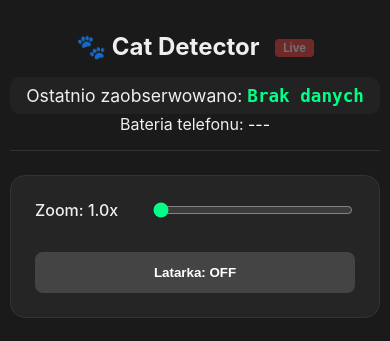
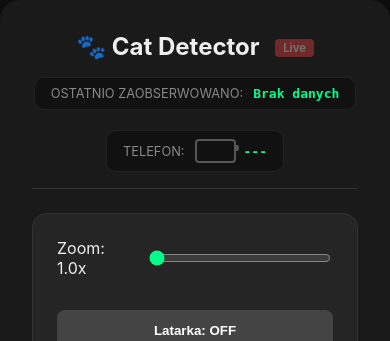
Before and after one commit to Kacper7011/cat-monitoring, a Flask app: page / in a window 390 px wide. Shown: the top 341 px of the page. Run offline with Flask 3, Linux system fonts and the light colour scheme; data that the repository does not hold is empty.

Commit message:
Add graphical battery icon to UI

```diff
--- a/server/static/css/style.css
+++ b/server/static/css/style.css
@@ -4,6 +4,8 @@
     --accent-color: #00ff88;
     --text-color: #efefef;
     --control-bg: #252525;
+    --danger-color: #ff4444;
+    --warning-color: #ffdd44;
 }
 
 body {
@@ -39,8 +41,73 @@ header {
 
 h1 { margin: 0; font-size: 1.5rem; }
 
+/* --- NOWA STATUS BAR (Status + Bateria) --- */
+.status-bar {
+    display: flex;
+    align-items: center;
+    gap: 20px;
+}
+
+.status-indicator, .battery-indicator {
+    display: flex;
+    align-items: center;
+    gap: 10px;
+    background: #111;
+    padding: 0.5rem 1rem;
+    border-radius: 10px;
+    border: 1px solid #222;
+}
+
+.label {
+    font-size: 0.8rem;
+    color: #888;
+    text-transform: uppercase;
+}
+
+.value {
+    color: var(--accent-color);
+    font-weight: bold;
+    font-family: monospace;
+}
+
+/* --- WIDŻET BATERII --- */
+.battery-container {
+    display: flex;
+    align-items: center;
+    gap: 8px;
+}
+
+.battery-shell {
+    width: 35px;
+    height: 18px;
+    border: 2px solid #555;
+    border-radius: 4px;
+    position: relative;
+    padding: 1px;
+}
+
+.battery-shell::after {
+    content: '';
+    position: absolute;
+    right: -5px;
+    top: 4px;
+    width: 3px;
+    height: 6px;
+    background: #555;
+    border-radius: 0 2px 2px 0;
+}
+
+.battery-level-bar {
+    height: 100%;
+    width: 0%; /* Animowane przez JS */
+    background: var(--accent-color);
+    border-radius: 1px;
+    transition: width 0.5s ease-in-out, background-color 0.5s ease;
+}
+
+/* --- RESZTA STYLI --- */
 .badge {
-    background: #ff4444;
+    background: var(--danger-color);
     font-size: 0.7rem;
     padding: 2px 8px;
     border-radius: 4px;
@@ -51,25 +118,11 @@ h1 { margin: 0; font-size: 1.5rem; }
     color: white;
 }
 
-/* KLUCZOWA POPRAWKA DLA OFFLINE */
 .badge.offline {
     background: #555 !important;
     animation: none !important;
     opacity: 1 !important;
     box-shadow: none !important;
-}
-
-.status-indicator {
-    font-size: 1.1rem;
-    background: #222;
-    padding: 0.5rem 1rem;
-    border-radius: 10px;
-}
-
-#last-seen {
-    color: var(--accent-color);
-    font-weight: bold;
-    font-family: monospace;
 }
 
 .controls {
@@ -87,11 +140,6 @@ h1 { margin: 0; font-size: 1.5rem; }
     display: flex;
     align-items: center;
     gap: 1rem;
-}
-
-.control-group label {
-    font-weight: 500;
-    min-width: 100px;
 }
 
 #zoom-slider {
@@ -220,4 +268,5 @@ h1 { margin: 0; font-size: 1.5rem; }
 @media (max-width: 768px) {
     .controls { flex-direction: column; align-items: stretch; }
     header { flex-direction: column; gap: 1rem; text-align: center; }
+    .status-bar { flex-direction: column; width: 100%; }
 }
--- a/server/static/js/main.js
+++ b/server/static/js/main.js
@@ -1,6 +1,7 @@
 document.addEventListener('DOMContentLoaded', () => {
     const statusElement = document.getElementById('last-seen');
-    const batteryElement = document.getElementById('battery-level'); // Nowy element
+    const batteryBar = document.getElementById('battery-level-bar');
+    const batteryText = document.getElementById('battery-text');
     const zoomSlider = document.getElementById('zoom-slider');
     const zoomVal = document.getElementById('zoom-val');
     const torchBtn = document.getElementById('torch-btn');
@@ -10,49 +11,57 @@ document.addEventListener('DOMContentLoaded', () => {
 
     let isTorchOn = false;
 
-    // Funkcja pomocnicza do kolorowania poziomu baterii
+    /**
+     * Aktualizuje graficzny interfejs baterii (pasek + tekst + kolor)
+     */
     function updateBatteryUI(batteryStr) {
-        if (!batteryElement || !batteryStr) return;
+        if (!batteryBar || !batteryText || !batteryStr) return;
 
-        batteryElement.innerText = batteryStr;
         const level = parseInt(batteryStr);
+        batteryText.innerText = batteryStr;
 
         if (isNaN(level)) {
-            batteryElement.style.color = "white";
+            batteryBar.style.width = "0%";
             return;
         }
 
+        // Ustawienie szerokości paska (wykorzystuje transition z CSS dla płynności)
+        batteryBar.style.width = level + "%";
+
+        // Dynamiczna zmiana kolorów zależnie od poziomu naładowania
+        let color = "#ff4444"; // Czerwony (domyślny dla niskiego stanu)
         if (level > 60) {
-            batteryElement.style.color = "#44ff44"; // Zielony
+            color = "#44ff44"; // Zielony
         } else if (level > 20) {
-            batteryElement.style.color = "#ffdd44"; // Żółty
-        } else {
-            batteryElement.style.color = "#ff4444"; // Czerwony
+            color = "#ffdd44"; // Żółty
         }
+
+        batteryBar.style.backgroundColor = color;
+        batteryText.style.color = color;
     }
 
-    // Główna funkcja pobierająca dane (status, logi, galeria)
+    /**
+     * Pobiera dane z serwera i aktualizuje UI
+     */
     async function refreshData() {
         try {
-            // Pobieranie statusu (ostatnie widzenie + bateria)
+            // 1. Pobieranie statusu (ostatnie widzenie + bateria)
             const sRes = await fetch('/status?t=' + Date.now(), { cache: "no-store" });
             if (sRes.ok) {
                 const sData = await sRes.json();
 
-                // Aktualizacja czasu widzenia kota
                 if (sData.last_seen && sData.last_seen !== "Nigdy" && sData.last_seen !== "") {
                     statusElement.innerText = sData.last_seen;
                 } else {
                     statusElement.innerText = "Brak danych";
                 }
 
-                // Aktualizacja poziomu baterii
                 if (sData.battery) {
                     updateBatteryUI(sData.battery);
                 }
             }
 
-            // Pobieranie logów systemowych
+            // 2. Pobieranie logów
             const lRes = await fetch('/get_logs?t=' + Date.now(), { cache: "no-store" });
             if (lRes.ok) {
                 const logText = await lRes.text();
@@ -60,7 +69,7 @@ document.addEventListener('DOMContentLoaded', () => {
                 logViewer.scrollTop = logViewer.scrollHeight;
             }
 
-            // Pobieranie galerii zdjęć
+            // 3. Aktualizacja galerii
             const gRes = await fetch('/get_captures?t=' + Date.now(), { cache: "no-store" });
             if (gRes.ok) {
                 const images = await gRes.json();
@@ -73,11 +82,13 @@ document.addEventListener('DOMContentLoaded', () => {
                 });
             }
         } catch (e) {
-            console.warn("Błąd podczas odświeżania danych (serwer może być zajęty).");
+            console.warn("Serwer nie odpowiedział na czas (prawdopodobnie obciążony detekcją).");
         }
     }
 
-    // Funkcja wysyłająca ustawienia (zoom, latarka)
+    /**
+     * Wysyła aktualne parametry kamery do serwera
+     */
     async function updateCamera() {
         try {
             await fetch('/settings', {
@@ -89,17 +100,17 @@ document.addEventListener('DOMContentLoaded', () => {
                 })
             });
         } catch (e) {
-            console.error("Błąd: Nie można wysłać ustawień.");
+            console.error("Błąd połączenia przy aktualizacji ustawień.");
         }
     }
 
-    // Obsługa suwaka Zoom
+    // --- EVENT LISTENERS ---
+
     zoomSlider.addEventListener('input', () => {
         zoomVal.innerText = parseFloat(zoomSlider.value).toFixed(1);
         updateCamera();
     });
 
-    // Obsługa przycisku Latarki
     torchBtn.addEventListener('click', () => {
         isTorchOn = !isTorchOn;
         torchBtn.innerText = isTorchOn ? "Latarka: ON" : "Latarka: OFF";
@@ -107,9 +118,9 @@ document.addEventListener('DOMContentLoaded', () => {
         updateCamera();
     });
 
-    // Interwał odświeżania - co 5 sekund pobieramy nowe dane
+    // Automatyczne odświeżanie co 5 sekund
     setInterval(refreshData, 5000);
 
-    // Pierwsze wywołanie przy załadowaniu strony
+    // Inicjalizacja przy starcie
     refreshData();
 });
--- a/server/templates/index.html
+++ b/server/templates/index.html
@@ -10,12 +10,21 @@
     <div class="dashboard">
         <header>
             <h1>🐾 Cat Detector <span id="live-badge" class="badge">Live</span></h1>
+
             <div class="status-bar">
                 <div class="status-indicator">
-                    Ostatnio zaobserwowano: <span id="last-seen">{{ last_seen }}</span>
+                    <span class="label">Ostatnio zaobserwowano:</span>
+                    <span id="last-seen" class="value">{{ last_seen }}</span>
                 </div>
+
                 <div class="battery-indicator">
-                    Bateria telefonu: <span id="battery-level">---</span>
+                    <span class="label">Telefon:</span>
+                    <div class="battery-container">
+                        <div class="battery-shell">
+                            <div id="battery-level-bar" class="battery-level-bar"></div>
+                        </div>
+                        <span id="battery-text" class="value">---</span>
+                    </div>
                 </div>
             </div>
         </header>
@@ -45,6 +54,7 @@
             </div>
         </section>
     </div>
+
     <script src="{{ url_for('static', filename='js/main.js') }}"></script>
 </body>
 </html>
```
